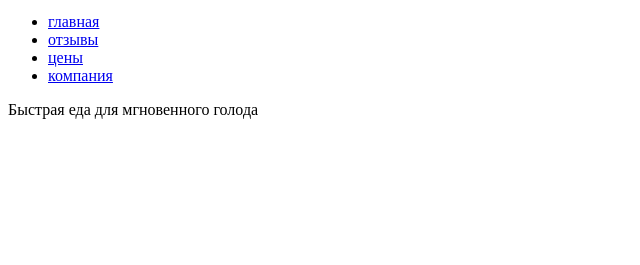
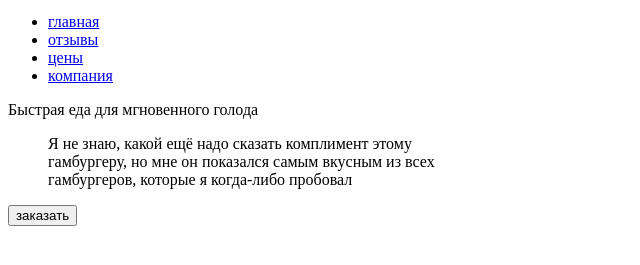
Before and after one commit to Asteraceaeaa/web-mobedu, a plain HTML site: page index.html in a window 1280 px wide. Shown: the part 29-294 px from the top of the page, without its empty margins (0-640 px from the left). Drawn offline with Linux system fonts and the light colour scheme.

Commit message:
html finished

```diff
--- a/index.html
+++ b/index.html
@@ -29,9 +29,15 @@
             </nav>
         </div>
     </header>
+
     <main>
         <p class="main-title">Быстрая еда для мгновенного голода</p>
-        <p></p>
+        <blockquote>
+            Я не знаю, какой ещё надо сказать комплимент этому<br>
+            гамбургеру, но мне он показался самым вкусным из всех<br>
+            гамбургеров, которые я когда-либо пробовал
+        </blockquote>
+         <button class="order-button" type="button">заказать</button>
     </main>
 </body>
 </html>
```
